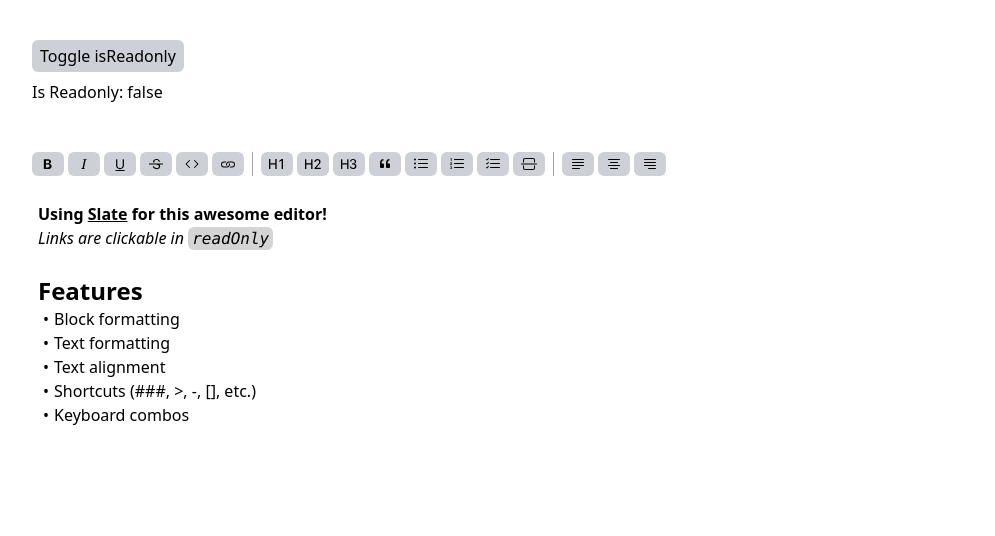
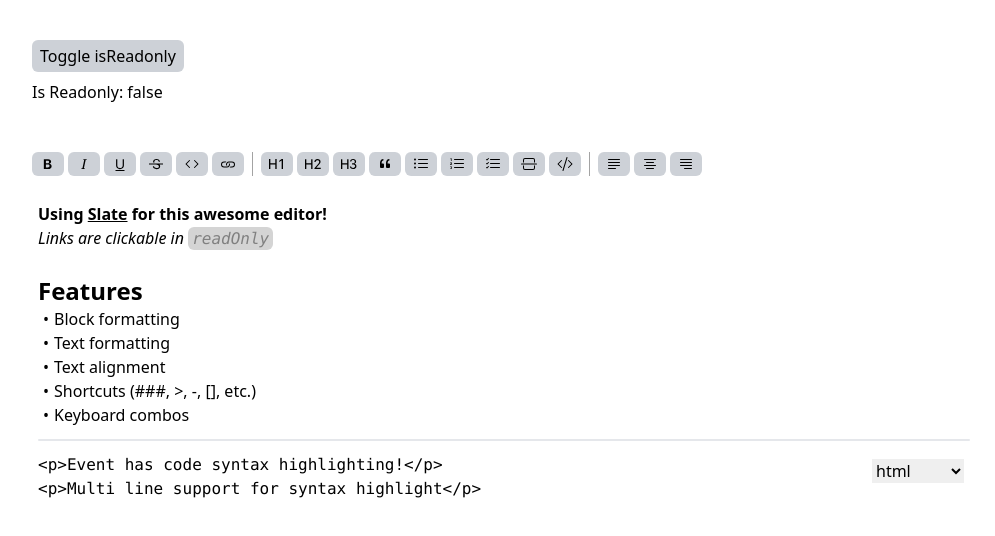
Before and after one commit to casperiv0/full-slate-editor-example, a React (Vite) app: page / in a window 1280 px wide. Shown: the top 536 px of the page, without its empty margins (136-1131 px from the left). Built offline with nearby package versions, Linux system fonts and the light colour scheme.

Commit message:
:tada: feat: code highlight

```diff
--- a/package.json
+++ b/package.json
@@ -17,6 +17,7 @@
   "devDependencies": {
     "@casper124578/eslint-config": "^4.2.0",
     "@types/is-url": "^1.2.30",
+    "@types/prismjs": "^1.26.0",
     "@types/react": "^18.0.5",
     "@types/react-dom": "^18.0.1",
     "@vitejs/plugin-react": "^1.3.1",
@@ -34,6 +35,7 @@
     "@radix-ui/react-toolbar": "^0.1.5",
     "classnames": "^2.3.1",
     "is-url": "^1.2.4",
+    "prismjs": "^1.27.0",
     "react": "^18.0.0",
     "react-bootstrap-icons": "^1.8.1",
     "react-cool-onclickoutside": "^1.7.0",
--- a/src/components/editor/Editor.tsx
+++ b/src/components/editor/Editor.tsx
@@ -11,6 +11,7 @@ import { EditorElement } from "./elements/index";
 import { Leaf } from "./Leaf";
 import { handleEditorHotkeys } from "~/lib/editor/utils";
 import { withVoids } from "~/lib/editor-plugins/withVoids";
+import { decorate } from "~/lib/editor/syntax-highlight";
 
 interface EditorProps {
   isReadonly?: boolean;
@@ -23,6 +24,7 @@ export function Editor({ isReadonly, value, onChange }: EditorProps) {
     (props: RenderElementProps) => <EditorElement {...props} />,
     [],
   );
+
   const renderLeaf = React.useCallback((props: RenderLeafProps) => <Leaf {...props} />, []);
   const editor = React.useMemo(
     () => withVoids(withLinks(withShortcuts(withHistory(withReact(createEditor()))))),
@@ -44,6 +46,7 @@ export function Editor({ isReadonly, value, onChange }: EditorProps) {
         )}
 
         <Editable
+          decorate={(entry) => decorate(entry, editor)}
           spellCheck="false"
           autoComplete="off"
           readOnly={isReadonly}
--- a/src/components/editor/Leaf.tsx
+++ b/src/components/editor/Leaf.tsx
@@ -1,6 +1,34 @@
+import classNames from "classnames";
 import { RenderLeafProps } from "slate-react";
 
+function getColorsForLeaf(leaf: RenderLeafProps["leaf"]) {
+  const colors: [boolean | undefined, string][] = [
+    [leaf.comment, "text-[slategray]"],
+    [leaf.operator || leaf.url, "text-[#9a6e3a]"],
+    [leaf.keyword, "text-[#07a]"],
+    [leaf.variable || leaf.regex, "text-[#e90]"],
+    [
+      leaf.number ||
+        leaf.boolean ||
+        leaf.tag ||
+        leaf.constant ||
+        leaf.symbol ||
+        leaf["attr-name"] ||
+        leaf.selector,
+      "text-[#905]",
+    ],
+    [leaf.punctuation, "text-[#999]"],
+    [leaf.string || leaf.char, "text-[#690]"],
+    [leaf.function || leaf["class-name"], "text-[#dd4a68]"],
+  ];
+
+  const [, color] = colors.find(([truthy]) => !!truthy) ?? [];
+  return color;
+}
+
 export function Leaf({ attributes, children, leaf }: RenderLeafProps) {
+  const color = getColorsForLeaf(leaf);
+
   if (leaf.bold) {
     children = <strong>{children}</strong>;
   }
@@ -19,9 +47,15 @@ export function Leaf({ attributes, children, leaf }: RenderLeafProps) {
 
   if (leaf["inline-code"]) {
     children = (
-      <code className="bg-neutral-300 dark:bg-dark-3 p-0.5 px-1 rounded-md">{children}</code>
+      <code className="bg-neutral-300 dark:bg-dark-3 p-0.5 px-1 rounded-md text-[gray]">
+        {children}
+      </code>
     );
   }
 
-  return <span {...attributes}>{children}</span>;
+  return (
+    <span {...attributes} className={classNames(color)}>
+      {children}
+    </span>
+  );
 }
--- a/src/components/editor/elements/HorizontalLineElement.tsx
+++ b/src/components/editor/elements/HorizontalLineElement.tsx
@@ -53,7 +53,7 @@ export function HorizontalLineElement({ children, element, attributes }: RenderE
       <div contentEditable={false}>
         <hr
           className={classNames(
-            "w-full select-none border-t-2 rounded-md dark:border-[#3f3f3f]",
+            "w-full select-none border-t-2 rounded-md dark:border-[#3f3f3f] my-3",
             isFocused && "ring-2 ring-offset-2 ring-blue-500",
           )}
         />
--- /dev/null
+++ b/src/components/editor/elements/SyntaxHighlight.tsx
@@ -0,0 +1,29 @@
+import React from "react";
+import { Transforms } from "slate";
+import { ReactEditor, RenderElementProps, useReadOnly, useSlateStatic } from "slate-react";
+
+export function SyntaxHighlightElement({ attributes, element, children }: RenderElementProps) {
+  const editor = useSlateStatic();
+  const readOnly = useReadOnly();
+
+  function handleLanguageChange(event: React.ChangeEvent<HTMLSelectElement>) {
+    if (readOnly) return;
+    const path = ReactEditor.findPath(editor, element);
+
+    Transforms.setNodes(editor, { language: event.target.value }, { at: path });
+  }
+
+  return (
+    <span {...attributes} className="relative">
+      <div contentEditable={false} className="absolute top-1.5 right-1.5">
+        <select onChange={handleLanguageChange}>
+          <option value={"html"}>html</option>
+          <option value={"javascript"}>javascript</option>
+          <option value={"python"}>python</option>
+        </select>
+      </div>
+
+      <div className="font-mono bg-[hsla(0, 0%, 100%, .5)] flex flex-col">{children}</div>
+    </span>
+  );
+}
--- a/src/components/editor/elements/index.tsx
+++ b/src/components/editor/elements/index.tsx
@@ -4,6 +4,7 @@ import { CheckListItemElement } from "./CheckListItemElement";
 import { LinkElement } from "./LinkElement";
 import classNames from "classnames";
 import { HorizontalLineElement } from "./HorizontalLineElement";
+import { SyntaxHighlightElement } from "./SyntaxHighlight";
 
 type ComponentItem = (
   props: RenderElementProps & { textAlign: TextAlignment | null; element: SlateElements },
@@ -49,6 +50,9 @@ const components: Record<string, ComponentItem> = {
   [ElementType.HorizontalLine]: ({ attributes, children, element }) => (
     <HorizontalLineElement {...{ attributes, children, element }} />
   ),
+  [ElementType.SyntaxHighlightBlock]: ({ attributes, children, element }) => (
+    <SyntaxHighlightElement {...{ attributes, children, element }} />
+  ),
 };
 
 export function EditorElement({ attributes, children, element }: RenderElementProps) {
--- a/src/components/toolbar/Toolbar.tsx
+++ b/src/components/toolbar/Toolbar.tsx
@@ -17,6 +17,7 @@ import {
   Link,
   Hr,
   ListOl,
+  CodeSlash,
 } from "react-bootstrap-icons";
 import { useSlate } from "slate-react";
 import { Button } from "../Button";
@@ -66,6 +67,10 @@ export function Toolbar() {
           icon={<ListCheck aria-label="check-list" />}
         />
         <BlockButton format={ElementType.HorizontalLine} icon={<Hr aria-label="delimiter" />} />
+        <BlockButton
+          format={ElementType.SyntaxHighlightBlock}
+          icon={<CodeSlash aria-label="Syntax highlight" />}
+        />
       </RToolbar.ToolbarToggleGroup>
 
       <RToolbar.Separator className="w-[1px] bg-neutral-400 dark:bg-gray-3 mx-1 text-justify" />
--- a/src/lib/data.ts
+++ b/src/lib/data.ts
@@ -1,13 +1,16 @@
-export const SAMPLE_DATA = [
+import { Descendant } from "slate";
+import { ElementType } from "~/components/editor/types";
+
+export const SAMPLE_DATA: Descendant[] = [
   {
-    type: "paragraph",
+    type: ElementType.Paragraph,
     children: [
       {
         text: "Using ",
         bold: true,
       },
       {
-        type: "link",
+        type: ElementType.Link,
         url: "https://slatejs.org",
         children: [
           {
@@ -23,7 +26,7 @@ export const SAMPLE_DATA = [
     ],
   },
   {
-    type: "paragraph",
+    type: ElementType.Paragraph,
     children: [
       {
         text: "Links are clickable in ",
@@ -37,11 +40,11 @@ export const SAMPLE_DATA = [
     ],
   },
   {
-    type: "paragraph",
+    type: ElementType.Paragraph,
     children: [{ text: "" }],
   },
   {
-    type: "heading-two",
+    type: ElementType.H2,
     children: [
       {
         text: "Features",
@@ -49,10 +52,10 @@ export const SAMPLE_DATA = [
     ],
   },
   {
-    type: "bulleted-list",
+    type: ElementType.BulletedList,
     children: [
       {
-        type: "list-item",
+        type: ElementType.ListItem,
         children: [
           {
             text: "Block formatting",
@@ -60,7 +63,7 @@ export const SAMPLE_DATA = [
         ],
       },
       {
-        type: "list-item",
+        type: ElementType.ListItem,
         children: [
           {
             text: "Text formatting",
@@ -68,7 +71,7 @@ export const SAMPLE_DATA = [
         ],
       },
       {
-        type: "list-item",
+        type: ElementType.ListItem,
         children: [
           {
             text: "Text alignment",
@@ -76,7 +79,7 @@ export const SAMPLE_DATA = [
         ],
       },
       {
-        type: "list-item",
+        type: ElementType.ListItem,
         children: [
           {
             text: "Shortcuts (###, >, -, [], etc.)",
@@ -84,7 +87,7 @@ export const SAMPLE_DATA = [
         ],
       },
       {
-        type: "list-item",
+        type: ElementType.ListItem,
         children: [
           {
             text: "Keyboard combos",
@@ -93,4 +96,22 @@ export const SAMPLE_DATA = [
       },
     ],
   },
+  {
+    type: ElementType.HorizontalLine,
+    children: [{ text: "" }],
+  },
+  {
+    type: ElementType.SyntaxHighlightBlock,
+    language: "html",
+    children: [
+      {
+        type: ElementType.SyntaxHighlight,
+        children: [{ text: "<p>Event has code syntax highlighting!</p>" }],
+      },
+      {
+        type: ElementType.SyntaxHighlight,
+        children: [{ text: "<p>Multi line support for syntax highlight</p>" }],
+      },
+    ],
+  },
 ];
--- a/src/lib/editor-plugins/withShortcuts.ts
+++ b/src/lib/editor-plugins/withShortcuts.ts
@@ -98,7 +98,7 @@ export function withShortcuts(editor: SlateEditor) {
               match: (n) =>
                 !Editor.isEditor(n) &&
                 SlateElement.isElement(n) &&
-                LIST_ELEMENT_TYPES.includes(n.type),
+                [...LIST_ELEMENT_TYPES, ElementType.SyntaxHighlightBlock].includes(n.type),
               split: true,
             });
           }
--- /dev/null
+++ b/src/lib/editor/syntax-highlight.ts
@@ -0,0 +1,61 @@
+import { NodeEntry, Editor as SlateEditor, Node } from "slate";
+import Prism from "prismjs";
+import { ElementType } from "~/components/editor/types";
+
+import "prismjs/components/prism-python";
+import "prismjs/components/prism-php";
+
+export function decorate([node, path]: NodeEntry, editor: SlateEditor) {
+  const ranges: any[] = [];
+
+  const isCode = SlateEditor.isBlock(editor, node) && node.type === ElementType.SyntaxHighlight;
+  if (!isCode) {
+    return [];
+  }
+
+  const parent = { language: "html" };
+  // const parent = Node.parent(node, path);
+  // const isParentCodeBlock =
+  //   SlateEditor.isBlock(editor, parent) && parent.type === ElementType.SyntaxHighlightBlock;
+
+  // if (!isParentCodeBlock) {
+  //   return [];
+  // }
+
+  const language = parent.language ?? "html";
+  const text = node.children.map((v) => v.text).join(" ");
+
+  const grammar = Prism.languages[language];
+  if (!grammar) return [];
+
+  const tokens = Prism.tokenize(text, grammar);
+
+  let start = 0;
+
+  for (const token of tokens) {
+    const length = getLength(token);
+    const end = start + length;
+
+    if (typeof token !== "string") {
+      ranges.push({
+        [token.type]: true,
+        anchor: { path, offset: start },
+        focus: { path, offset: end },
+      });
+    }
+
+    start = end;
+  }
+
+  return ranges;
+}
+
+function getLength(token: any): number {
+  if (typeof token === "string") {
+    return token.length;
+  } else if (typeof token.content === "string") {
+    return token.content.length;
+  }
+
+  return token.content.reduce((l: any, t: any) => l + getLength(t), 0);
+}
--- a/src/main.tsx
+++ b/src/main.tsx
@@ -1,9 +1,12 @@
 import React from "react";
-import ReactDOM from "react-dom/client";
+import { createRoot } from "react-dom/client";
 import { App } from "./App";
 import "./index.css";
 
-ReactDOM.createRoot(document.getElementById("root")!).render(
+const container = document.getElementById("root");
+const root = createRoot(container!);
+
+root.render(
   <React.StrictMode>
     <App />
   </React.StrictMode>,
```
Also changed, not shown: src/components/editor/types.ts (+41 -4 lines), 1 other file (tests, documents, lock files or other folders).
